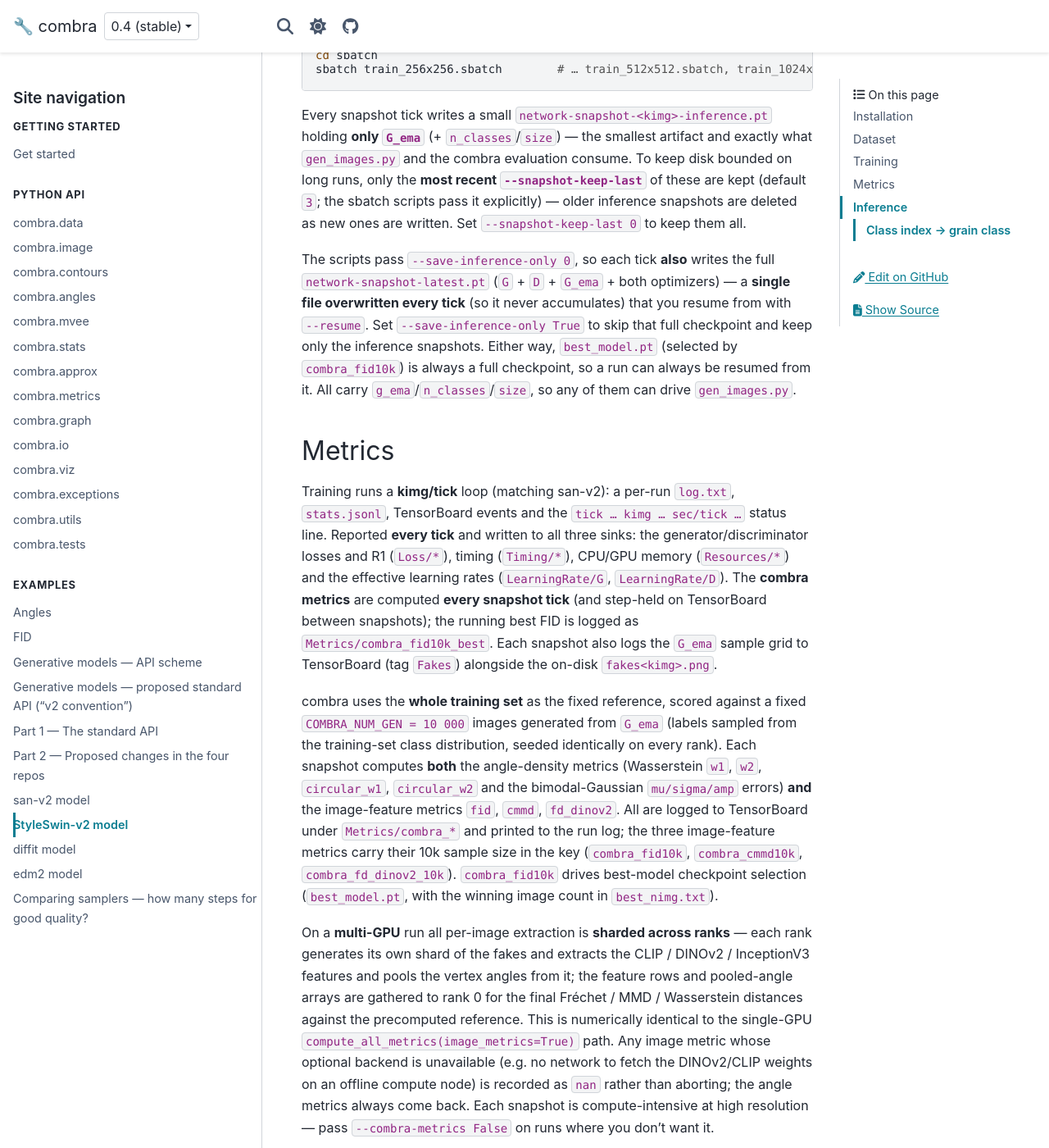
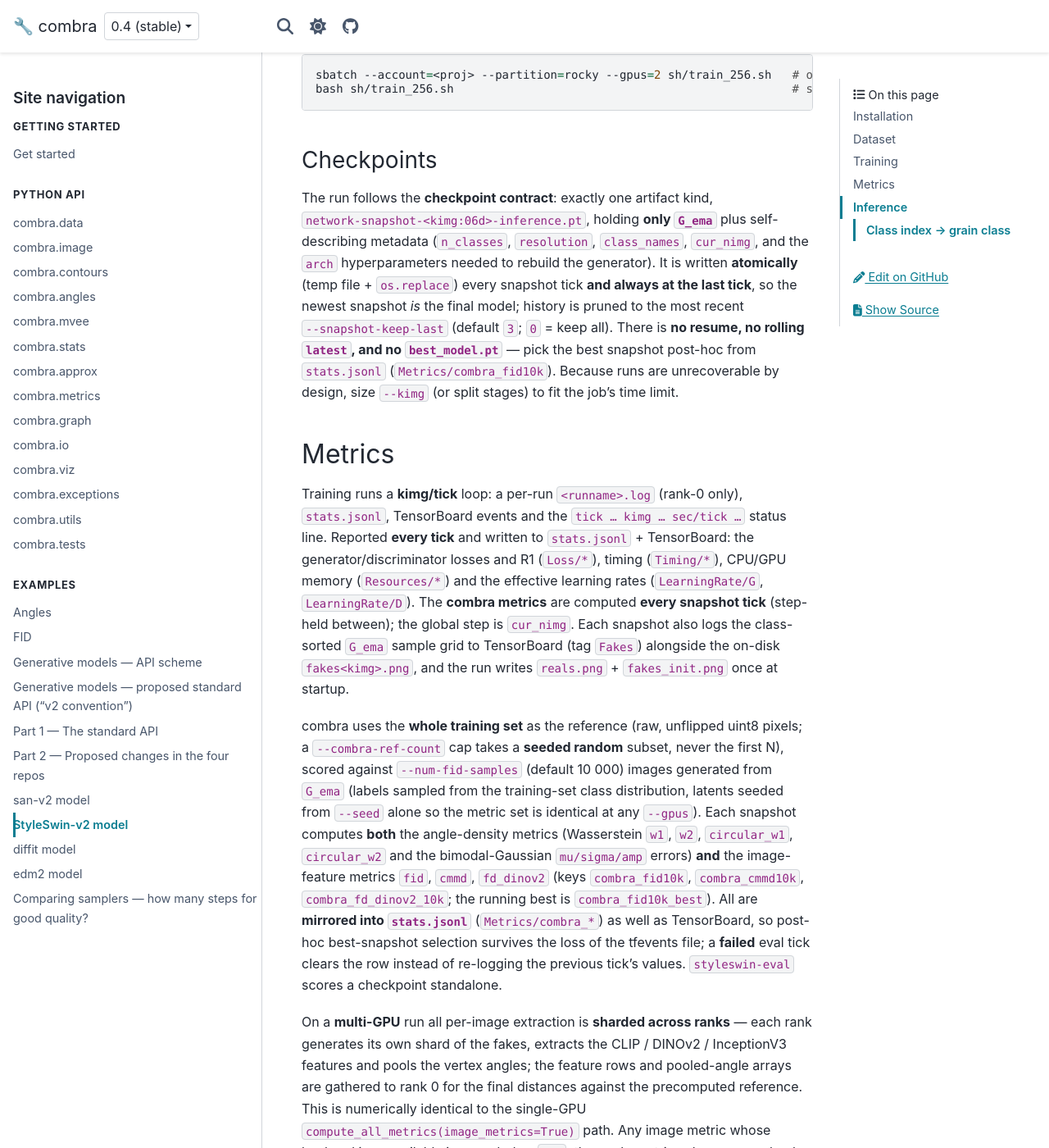
Before and after one commit to dkagramanyan/wc_cv, a Sphinx documentation site: the page built from docs/examples/styleswin.md, in a window 1280 px wide and 1400 px high, scrolled down 3077 px. Shown: the whole window at 82% size. Built offline with Sphinx 7.4.7 and the PyData theme 0.15.4, drawn with Linux system fonts in a browser that asks for light colours; some of the changed text lies outside the part shown.

Commit message:
docs: rebuild StyleSwin-v2 adoption on main (resolve conflicts with sibling PRs)
Rebased onto current main (which carries the DiffiT-v2 adoption) and reconciled
the shared cross-model docs with the parallel san-v2 (#39) and EDM2-v2 (#40)
adoption PRs. models_api.md and models_api_proposal.md are now the canonical
"all four repos converged" version, identical across the three open adoption
branches so they merge in any order without conflict. styleswin.md carries the
StyleSwin-v2 API rewrite.

Co-Authored-By: Claude Opus 4.8 <noreply@anthropic.com>
Claude-Session: https://claude.ai/code/session_01Cpc3cSGE6tyFBRf6ji7zDp

````diff
--- a/docs/examples/styleswin.md
+++ b/docs/examples/styleswin.md
@@ -3,18 +3,20 @@
 [**StyleSwin-v2**](https://github.com/dkagramanyan/StyleSwin-v2) is a fork of Microsoft's
 [StyleSwin](https://github.com/microsoft/StyleSwin) (a Swin-transformer StyleGAN) specialised
 for generating WC-Co microstructure SEM images. Upstream StyleSwin is **unconditional**; this
-fork adds **class-conditional** generation over the three grain classes and wires the training
-evaluation into combra: on every **snapshot** tick it scores generated samples with combra's
-sharded split-API metrics (numerically equivalent to
-{py:func}`combra.metrics.compute_all_metrics`) and logs the results to TensorBoard — the same
-integration as {doc}`san_v2` and {doc}`diffit`.
+fork adds **class-conditional** generation over the three grain classes and **implements the
+shared generative-model API convention** ({doc}`models_api_proposal`): the console commands,
+training flags, checkpoint format and generated-artifact layout match the sibling repos, and its
+output feeds the wc_cv angle pipeline with zero conversion. On every **snapshot** tick it scores
+generated samples with combra's sharded split-API metrics (numerically equivalent to
+{py:func}`combra.metrics.compute_all_metrics`) and logs the results to **both** TensorBoard and
+`stats.jsonl` — the same integration as {doc}`san_v2` and {doc}`diffit`.
 
 Conditioning reuses the san-v2 techniques: the generator embeds the one-hot label into the
 mapping network (2nd-moment normalised alongside `z`), and the discriminator adds a Miyato &
 Koyama projection term to StyleSwin's unchanged logistic + R1 loss. Enable it with
-`--cond True`; `n_classes` is read from the dataset's `dataset.json` (`n_classes = 0` keeps the
-unconditional path). The generator/discriminator update math is unchanged from upstream — the
-conditioning and the san-v2-style tooling wrap around it.
+`--cond True`; `n_classes` and `class_names` are read from the dataset's `dataset.json`
+(`n_classes = 0` keeps the unconditional path). The generator/discriminator update math is
+unchanged from upstream — the conditioning and the shared-convention tooling wrap around it.
 
 The combra integration is **optional** and controlled by `--combra-metrics` (default `true`).
 The import is guarded, so training runs unchanged when combra is not installed — but if
@@ -26,36 +28,40 @@ skips the metrics) so it is never silently ignored. Install it via the `[combra]
 
 StyleSwin's custom CUDA ops (`fused_act` / `upfirdn2d`) are JIT-compiled by torch on first
 import, so the env needs `nvcc` and `ninja`. `nvcc` comes from the system CUDA module
-(`module load CUDA/13.1`, loaded by the `sbatch/` scripts); `ninja` — torch's build backend — is
+(`module load CUDA/13.1`, loaded by the `sh/` scripts); `ninja` — torch's build backend — is
 installed from conda (a pip `ninja` conflicts with conda's). torch comes from the CUDA wheel index:
 
 ```bash
 conda create -n styleswin python=3.12 -y && conda activate styleswin
 pip3 install torch torchvision --index-url https://download.pytorch.org/whl/cu132
 conda install anaconda::ninja -y         # torch's JIT build backend
-pip install -e .                         # base deps, from the repo root (reads pyproject.toml)
+pip install -e .                         # base deps + console scripts, from the repo root
 pip install -e '.[combra]'               # optional: combra in-training metrics
 ```
+
+`pip install -e .` exposes the shared console-script family: `styleswin-train`,
+`styleswin-gen-images`, `styleswin-eval`, `styleswin-prepare-data` and
+`styleswin-download-models` (which prefetches the InceptionV3 / CLIP / DINOv2 combra backbones for
+offline / cluster nodes).
 
 combra lives in a **private** repo, so the `.[combra]` extra clones it over `git+https` and only
 succeeds when you are authenticated to GitHub — sign in once with the GitHub CLI
 (`gh auth login` → github.com → HTTPS) and `pip` inherits its credential helper.
 
-The combra metrics pull InceptionV3 / CLIP / DINOv2 backbones from the network on first use;
-`pip install -e .` installs a `styleswin-download-models` command that prefetches and caches them
-for offline / cluster nodes (StyleSwin is a GAN trained from scratch, so it has no other weights
-to fetch).
-
-The `sbatch/` scripts `module load CUDA/13.1`, derive `CUDA_HOME` from the loaded `nvcc`, and set
-`TORCH_CUDA_ARCH_LIST=9.0` so the ops compile for the H200 (`sm_90`).
+The `sh/` scripts `module load CUDA/13.1`, derive `CUDA_HOME` from the loaded `nvcc`, set
+`TORCH_CUDA_ARCH_LIST=9.0` (H200 / `sm_90`) and force `HF_HUB_OFFLINE=1` so the combra CLIP load
+reads the prefetched cache on offline nodes.
 
 ## Dataset
 
-Training consumes an **ImageNet-style zip** of `(uint8 image, one-hot label)` — the same format
-as san-v2. The zip holds class subfolders of PNGs plus a root `dataset.json`
-(`{"labels": [[path, class_idx], ...]}`); labels are stored as integer indices and expanded to
-one-hot at read time, and `n_classes` is derived as `max(label) + 1`. The WC-Co archives are
-3-class (2880 images each):
+Training consumes an **ImageNet-style zip** of `(uint8 RGB image, one-hot label)` — the same
+format as san-v2. The zip holds class subfolders of PNGs plus a root `dataset.json`
+(`{"labels": [[path, class_idx], ...], "class_names": [...]}`); integer labels are expanded to
+one-hot at read time. Following the label contract, the integer label is the class folder's index
+in **alphabetical** order, and the class **names travel with the artifact** (`class_names` in
+`dataset.json`, copied into every checkpoint and every generated h5). The dataset class also
+**asserts 3-channel RGB** — grayscale is converted once at build time, never silently at runtime.
+The WC-Co archives are 3-class (2880 images each):
 
 ```text
 datasets/imagenet_9to4_1024x1024_256x256.zip     # 256px
@@ -63,126 +69,125 @@ datasets/imagenet_9to4_1024x1024_512x512.zip     # 512px
 datasets/imagenet_9to4_1024x1024_1024x1024.zip   # 1024px
 ```
 
-Place the zips directly in the repo's `datasets/` folder (the `sbatch/` scripts reference
-`./datasets/…`). Build new ones from a raw ImageNet-style tree with
-`dataset_tool_for_imagenet.py` (labels derived from the **alphabetical** class-folder order), or
-from a generic labelled folder with `dataset_tool.py convert-dataset`.
+Build one from a labelled folder (class = top-level subfolder) with the click group:
+
+```bash
+styleswin-prepare-data convert --source /path/to/wc_co_source \
+    --dest ./datasets/imagenet_9to4_256x256.zip --transform center-crop --resolution 256x256
+```
 
 ## Training
 
-`train.py` is the primary entry point — a san-v2-style `click` CLI (`--outdir/--data/--gpus/
---cfg/--cond/--kimg/--snap/--combra-metrics/--save-inference-only/--snapshot-keep-last/--resume`
-plus StyleSwin's own
-model flags). Checkpoints and logs are written under `--outdir`; the WC-Co runs use
-`./runs/wc-cv_h200`.
-
-StyleSwin builds all layers at the target resolution at once, so unlike san-v2's progressive
-super-resolution stages **each resolution is trained independently** (no stage-to-stage resume
-chain). Pick the resolution with a `--cfg` preset:
+`styleswin-train` is the primary entry point — the shared-convention `click` CLI
+(`--outdir/--data/--gpus/--batch-gpu/--cfg/--cond/--kimg/--tick/--snap`, the
+`--precision/--tf32/--bench` scheme, the single `--mirror` loader-level flip, `--grad-accum`,
+`--combra-metrics/--num-fid-samples/--combra-ref-count/--snapshot-keep-last`) plus StyleSwin's own
+model flags. StyleSwin builds all layers at the target resolution at once, so **each resolution is
+trained independently** (no stage-to-stage resume chain). Pick the resolution with a `--cfg`
+preset:
 
 ```bash
-python train.py --outdir=./runs/wc-cv_h200 \
+styleswin-train --outdir=./runs/wc-cv \
         --cfg styleswin-256 \
         --data=./datasets/imagenet_9to4_1024x1024_256x256.zip \
-        --gpus=2 --cond True --combra-metrics True --save-inference-only 0 --snapshot-keep-last 3 \
+        --gpus=2 --cond True --combra-metrics True --snapshot-keep-last 3 \
         --kimg 25000 --snap 50
 ```
 
 ### Resolution presets (`--cfg`)
 
-The generator and discriminator are **resolution-parametric** — built from the dataset
-resolution — so there is no separate per-resolution model file. The per-resolution knobs instead
-live in a single `RESOLUTION_CONFIGS` dict in `train.py`, selected by `--cfg`:
+The generator and discriminator are **resolution-parametric**, so the per-resolution knobs live
+in a single `RESOLUTION_CONFIGS` dict in `train.py`, selected by `--cfg`:
 
 | preset | resolution | batch/GPU | total batch (2 GPUs) |
 |---|---|---|---|
-| `styleswin-256`  | 256²  | 16 | 32 |
-| `styleswin-512`  | 512²  | 8  | 16 |
-| `styleswin-1024` | 1024² | 4  | 8  |
+| `styleswin-256`  | 256²  | 64 | 128 |
+| `styleswin-512`  | 512²  | 32 | 64  |
+| `styleswin-1024` | 1024² | 4  | 8   |
 
-Today the presets differ only in the memory-bound batch size (the other model/optimizer knobs
-are bundled in so each resolution has one place to tune). Any explicit CLI flag overrides the
-preset — e.g. `--cfg styleswin-256 --batch-gpu 8` keeps the preset's other values but forces a
-batch of 8. `--cfg` also cross-checks its resolution against the dataset and refuses a mismatched
-`--data` zip. Omit `--cfg` and pass `--batch-gpu` directly to train at an arbitrary resolution.
-
-On the cluster the per-resolution scripts in `sbatch/` are submitted from the sbatch folder onto
-the `rocky` partition (2× H200 each):
+Today the presets differ only in the memory-bound batch size. Any explicit CLI flag overrides the
+preset, and `--cfg` cross-checks its resolution against the `--data` zip. The total batch is
+`batch_gpu × gpus × grad_accum`, and the run directory is named
+`<id:05d>-<cfg>-gpus<G>-batch<B>[-desc]` (no dataset name spliced in). On the cluster:
 
 ```bash
-cd sbatch
-sbatch train_256x256.sbatch        # … train_512x512.sbatch, train_1024x1024.sbatch
+sbatch --account=<proj> --partition=rocky --gpus=2 sh/train_256.sh   # or 512 / 1024
+bash sh/train_256.sh                                                 # same script on a workstation
 ```
 
-Every snapshot tick writes a small `network-snapshot-<kimg>-inference.pt` holding **only `G_ema`**
-(+ `n_classes`/`size`) — the smallest artifact and exactly what `gen_images.py` and the combra
-evaluation consume. To keep disk bounded on long runs, only the **most recent
-`--snapshot-keep-last`** of these are kept (default `3`; the sbatch scripts pass it explicitly) —
-older inference snapshots are deleted as new ones are written. Set `--snapshot-keep-last 0` to
-keep them all.
+### Checkpoints
 
-The scripts pass `--save-inference-only 0`, so each tick **also** writes the full
-`network-snapshot-latest.pt` (`G` + `D` + `G_ema` + both optimizers) — a **single file overwritten
-every tick** (so it never accumulates) that you resume from with `--resume`. Set
-`--save-inference-only True` to skip that full checkpoint and keep only the inference snapshots.
-Either way, `best_model.pt` (selected by `combra_fid10k`) is always a full checkpoint, so a run can
-always be resumed from it. All carry `g_ema`/`n_classes`/`size`, so any of them can drive
-`gen_images.py`.
+The run follows the **checkpoint contract**: exactly one artifact kind,
+`network-snapshot-<kimg:06d>-inference.pt`, holding **only `G_ema`** plus self-describing metadata
+(`n_classes`, `resolution`, `class_names`, `cur_nimg`, and the `arch` hyperparameters needed to
+rebuild the generator). It is written **atomically** (temp file + `os.replace`) every snapshot
+tick **and always at the last tick**, so the newest snapshot *is* the final model; history is
+pruned to the most recent `--snapshot-keep-last` (default `3`; `0` = keep all). There is **no
+resume, no rolling `latest`, and no `best_model.pt`** — pick the best snapshot post-hoc from
+`stats.jsonl` (`Metrics/combra_fid10k`). Because runs are unrecoverable by design, size `--kimg`
+(or split stages) to fit the job's time limit.
 
 ## Metrics
 
-Training runs a **kimg/tick** loop (matching san-v2): a per-run `log.txt`, `stats.jsonl`,
+Training runs a **kimg/tick** loop: a per-run `<runname>.log` (rank-0 only), `stats.jsonl`,
 TensorBoard events and the `tick … kimg … sec/tick …` status line. Reported **every tick** and
-written to all three sinks: the generator/discriminator losses and R1 (`Loss/*`), timing
-(`Timing/*`), CPU/GPU memory (`Resources/*`) and the effective learning rates
+written to `stats.jsonl` + TensorBoard: the generator/discriminator losses and R1 (`Loss/*`),
+timing (`Timing/*`), CPU/GPU memory (`Resources/*`) and the effective learning rates
 (`LearningRate/G`, `LearningRate/D`). The **combra metrics** are computed **every snapshot tick**
-(and step-held on TensorBoard between snapshots); the running best FID is logged as
-`Metrics/combra_fid10k_best`. Each snapshot also logs the `G_ema` sample grid to TensorBoard
-(tag `Fakes`) alongside the on-disk `fakes<kimg>.png`.
+(step-held between); the global step is `cur_nimg`. Each snapshot also logs the class-sorted
+`G_ema` sample grid to TensorBoard (tag `Fakes`) alongside the on-disk `fakes<kimg>.png`, and the
+run writes `reals.png` + `fakes_init.png` once at startup.
 
-combra uses the **whole training set** as the fixed reference, scored against a fixed
-`COMBRA_NUM_GEN = 10 000` images generated from `G_ema` (labels sampled from the training-set
-class distribution, seeded identically on every rank). Each snapshot computes **both** the
-angle-density metrics (Wasserstein `w1`, `w2`, `circular_w1`, `circular_w2` and the
-bimodal-Gaussian `mu/sigma/amp` errors) **and** the image-feature metrics `fid`, `cmmd`,
-`fd_dinov2`. All are logged to TensorBoard under `Metrics/combra_*` and printed to the run log;
-the three image-feature metrics carry their 10k sample size in the key (`combra_fid10k`,
-`combra_cmmd10k`, `combra_fd_dinov2_10k`). `combra_fid10k` drives best-model checkpoint selection
-(`best_model.pt`, with the winning image count in `best_nimg.txt`).
+combra uses the **whole training set** as the reference (raw, unflipped uint8 pixels; a
+`--combra-ref-count` cap takes a **seeded random** subset, never the first N), scored against
+`--num-fid-samples` (default 10 000) images generated from `G_ema` (labels sampled from the
+training-set class distribution, latents seeded from `--seed` alone so the metric set is identical
+at any `--gpus`). Each snapshot computes **both** the angle-density metrics (Wasserstein `w1`,
+`w2`, `circular_w1`, `circular_w2` and the bimodal-Gaussian `mu/sigma/amp` errors) **and** the
+image-feature metrics `fid`, `cmmd`, `fd_dinov2` (keys `combra_fid10k`, `combra_cmmd10k`,
+`combra_fd_dinov2_10k`; the running best is `combra_fid10k_best`). All are **mirrored into
+`stats.jsonl`** (`Metrics/combra_*`) as well as TensorBoard, so post-hoc best-snapshot selection
+survives the loss of the tfevents file; a **failed** eval tick clears the row instead of re-logging
+the previous tick's values. `styleswin-eval` scores a checkpoint standalone.
 
 On a **multi-GPU** run all per-image extraction is **sharded across ranks** — each rank generates
-its own shard of the fakes and extracts the CLIP / DINOv2 / InceptionV3 features and pools the
-vertex angles from it; the feature rows and pooled-angle arrays are gathered to rank 0 for the
-final Fréchet / MMD / Wasserstein distances against the precomputed reference. This is
-numerically identical to the single-GPU `compute_all_metrics(image_metrics=True)` path. Any
-image metric whose optional backend is unavailable (e.g. no network to fetch the DINOv2/CLIP
-weights on an offline compute node) is recorded as `nan` rather than aborting; the angle metrics
-always come back. Each snapshot is compute-intensive at high resolution — pass
-`--combra-metrics False` on runs where you don't want it.
+its own shard of the fakes, extracts the CLIP / DINOv2 / InceptionV3 features and pools the vertex
+angles; the feature rows and pooled-angle arrays are gathered to rank 0 for the final distances
+against the precomputed reference. This is numerically identical to the single-GPU
+`compute_all_metrics(image_metrics=True)` path. Any image metric whose backend is unavailable is
+recorded as `nan`; the angle metrics always come back. Pass `--combra-metrics False` (or
+`--num-fid-samples 0`) to skip it on runs where you don't want it.
 
 ## Inference
 
-Generate samples from a trained checkpoint with `gen_images.py`. Images are written per class
-into `class_<id>/class_<id>_<index>.png`; pass `--gpus` to distribute generation:
+Generate samples from a trained checkpoint with `styleswin-gen-images`. `--save-mode hdf5`
+(default) writes per-rank shards merged into `<desc>.h5` in the RankH5Writer layout the angle
+pipeline consumes (per-class `images` as uint8 NHWC + `seeds`, root `format`/`schema_version`/
+`class_names` attributes, a per-sample `written` mask, and a `missing_count` on which the merge
+**hard-fails**); `--save-mode dir` writes `class_<c>/idx_<i:06d>_seed_<s>.png` plus a
+`classes.json` manifest. `--classes` accepts names or indices, validated against the checkpoint:
 
 ```bash
-python gen_images.py \
-  --network=./runs/wc-cv_h200/00000-styleswin-…-cond/best_model.pt \
+styleswin-gen-images \
+  --network=./runs/wc-cv/00000-styleswin-256-gpus2-batch128-cond/network-snapshot-025000-inference.pt \
   --outdir=./generated/256x256 \
+  --save-mode hdf5 \
+  --classes Ultra_Co11,Ultra_Co25,Ultra_Co6_2 \
+  --samples-per-class 1000 \
   --trunc=0.7 \
-  --classes 0,1,2 \
-  --samples-per-class 1000 \
   --gpus 2 \
   --batch-gpu 32
 ```
 
-The `sbatch/generate_256x256.sbatch` (… `512`, `1024`) scripts wrap this per resolution.
+Per-image seeds are deterministic (`seed = base + class·samples_per_class + idx`), so any subset
+reproduces in isolation. The `sh/generate_256.sh` (… `512`, `1024`) scripts wrap this per
+resolution.
 
 ### Class index → grain class
 
 The `--classes` integer selects a grain morphology. StyleSwin consumes the same
 `imagenet_9to4_*` archives as DiffiT and takes their labels **verbatim**. Under the
-nominal **alphabetical** convention of `dataset_tool_for_imagenet.py` the indices map as:
+nominal **alphabetical** convention the indices map as:
 
 | index | grain class | morphology |
 |---|---|---|
@@ -200,4 +205,7 @@ labels verbatim. Classify each checkpoint by the dataset path in its
 `CLASS_MAP` remap (via {py:func}`combra.angles.resolve_overlay_rows` /
 {py:func}`combra.angles.build_overlay_grid` `gen_name_for_mode`) to a checkpoint
 trained on those archives — it would introduce the very swap it is meant to fix.
+Newly built zips (via `styleswin-prepare-data`) record `class_names`, which travel into
+every checkpoint and generated h5, so new artifacts are self-describing and this ambiguity
+does not recur.
 ```
````
Also changed, not shown: docs/examples/models_api.md (+90 -98 lines), docs/examples/models_api_proposal.md (+6 -5 lines).
